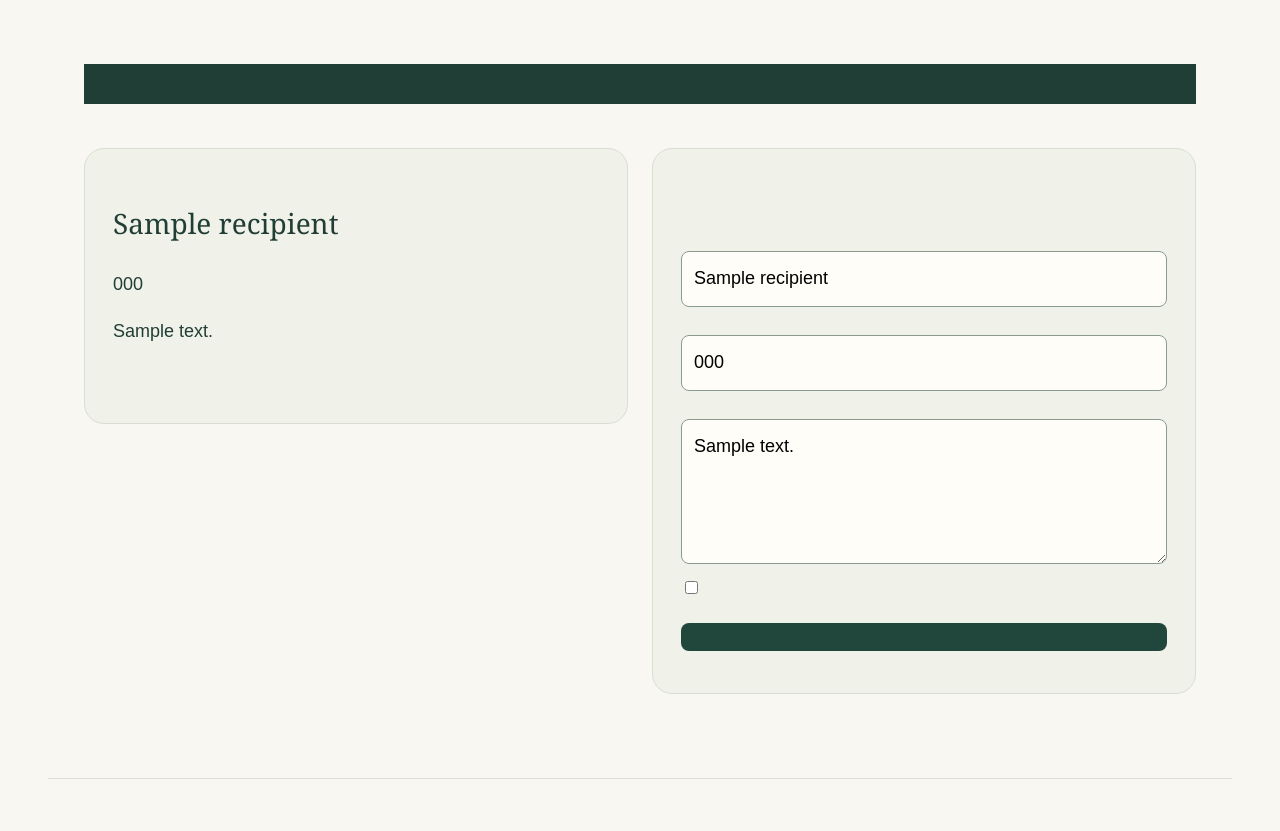
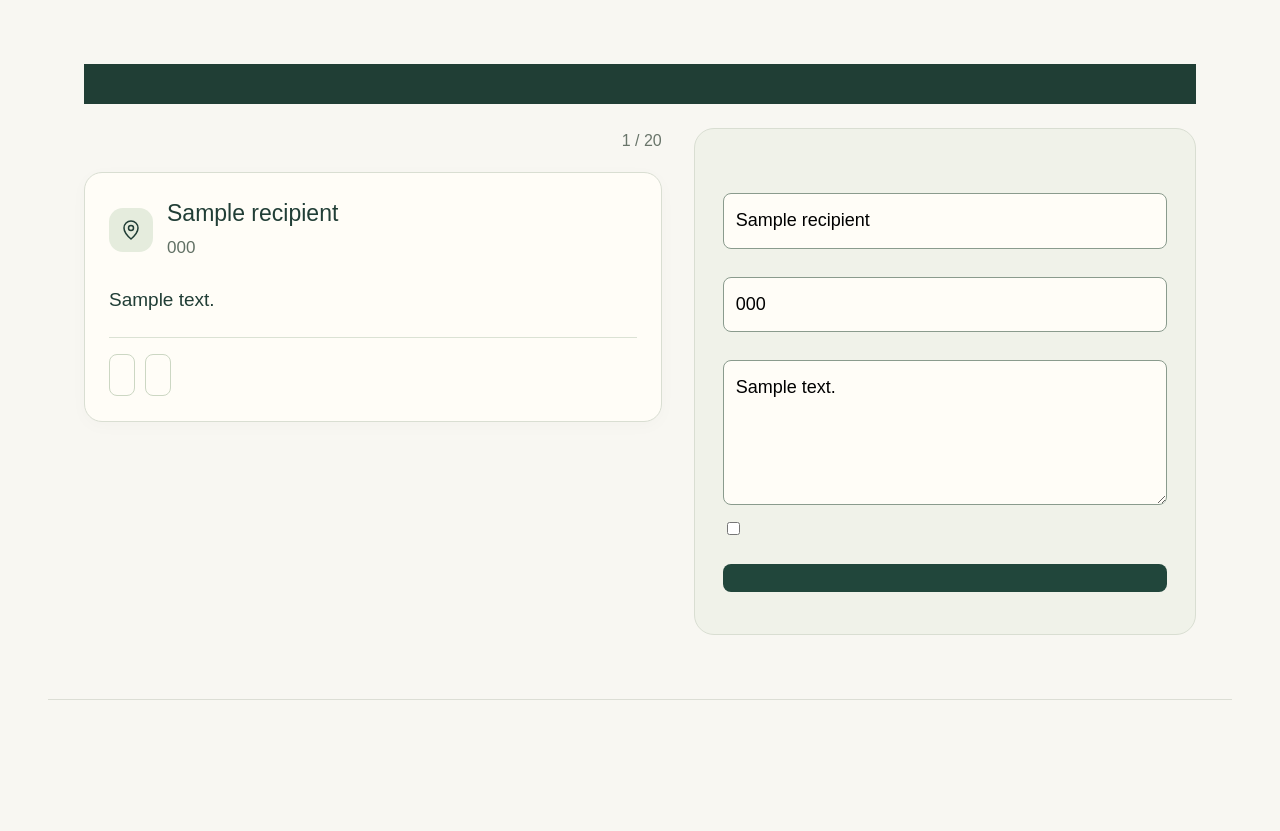
Before and after one commit to lemanty/Team-Odyssey, a Spring app: template src/main/resources/templates/addresses.html in a window 1280 px wide. Shown: the part 100-931 px from the top of the page. After the commit the page ends 800 px from the top, so only its background shows below. Run offline with Thymeleaf, Linux system fonts and the light colour scheme; the template is opened without the code that fills it: most values are stand-ins (such as "Sample title", 1, 10 or a date in 2020); data that the repository does not hold is empty; some of the project's set-up classes (security, data sources, template engines, error pages and the like) are left out, and stand-ins take their place.

Commit message:
Align catalogue actions and refine saved address cards

```diff
--- a/src/main/resources/static/css/style.css
+++ b/src/main/resources/static/css/style.css
@@ -1318,3 +1318,35 @@
     border-radius: 8px; font: inherit; background: #fffdf7;
 }
 .variant-picker p { font-size: 16px; line-height: 1.6; color: var(--muted); }
+
+/* Address book: compact, readable cards and a separate editing panel. */
+.address-layout { grid-template-columns:minmax(0,1.15fr) minmax(0,1fr); align-items:start; gap:32px; }
+.address-list { min-width:0; }
+.address-list-heading { display:flex; align-items:center; justify-content:space-between; margin-bottom:18px; gap:16px; }
+.address-list-heading h2 { margin:0; font-family:inherit; font-size:22px; font-weight:600; line-height:1.4; }
+.address-list-heading>span { color:#69756a; font-size:16px; }
+.address-page .address-card { padding:24px; margin:0 0 18px; background:#fffdf7; border:1px solid #d9ded2; border-radius:18px; box-shadow:0 4px 18px #203e3506; }
+.address-page .address-card.is-default { background:linear-gradient(120deg,#edf2e5,#fffdf7 75%); border-color:#b7c8ac; }
+.address-card-heading { display:flex; align-items:flex-start; justify-content:space-between; gap:12px; }
+.address-recipient { display:flex; align-items:center; gap:14px; min-width:0; }
+.address-recipient>div { min-width:0; }
+.address-recipient h3 { font-family:inherit; font-size:23px; line-height:1.4; margin:0; overflow-wrap:anywhere; }
+.address-page .address-phone { margin:4px 0 0; font-size:17px; color:#617064; overflow-wrap:anywhere; }
+.address-icon { display:grid; place-items:center; flex-shrink:0; width:44px; height:44px; border-radius:14px; background:#e5ecdd; }
+.address-icon svg { width:24px; height:24px; }
+.address-default-badge { padding:6px 10px; border-radius:8px; font-size:14px; font-weight:600; white-space:nowrap; color:#385b40; background:#e1ead7; }
+.address-destination { margin:22px 0; }
+.address-caption { font-size:14px; color:#617064; }
+.address-page .address-text { margin:6px 0 0; font-size:19px; line-height:1.65; }
+.address-page .address-actions { padding-top:16px; border-top:1px solid #dbe2d4; gap:10px; }
+.address-action { display:inline-flex; align-items:center; justify-content:center; padding:8px 12px; min-height:42px; box-sizing:border-box; border:1px solid #ccd7c3; border-radius:8px; background:transparent; color:#294a3e; font:inherit; font-size:16px; text-decoration:none; cursor:pointer; }
+.address-action:hover { background:#e7eddf; }
+.address-action:focus-visible { outline:2px solid #61775e; outline-offset:3px; }
+.address-actions .address-delete { margin-left:auto; }
+.address-delete .address-action { color:#865343; border-color:transparent; }
+.address-delete .address-action:hover { background:#f3e7df; }
+.address-page .address-editor { margin:0; background:#f0f2e9; }
+.address-editor h2 { font-family:inherit; font-size:24px; margin:0 0 8px; }
+.address-empty { padding:28px; border:1px dashed #bac9af; border-radius:16px; line-height:1.7; }
+@media(max-width:800px) { .address-layout { grid-template-columns:1fr; } }
+@media(max-width:420px) { .address-page .address-card { padding:18px; } .address-icon { display:none; } .address-recipient h3 { font-size:21px; } }
--- a/src/main/resources/templates/addresses.html
+++ b/src/main/resources/templates/addresses.html
@@ -1,6 +1,21 @@
-<!DOCTYPE html><html lang="en" th:lang="${zh?'zh-CN':'en'}" xmlns:th="http://www.thymeleaf.org"><head><meta charset="UTF-8"><meta name="viewport" content="width=device-width,initial-scale=1"><title th:text="${zh?'收货地址 | Odyssey':'Addresses | Odyssey'}"></title><link rel="stylesheet" th:href="@{/css/style.css(v=options-1)}"></head><body><header th:replace="~{fragments/layout :: header('account')}"></header>
-<main class="order-page"><a class="detail-back" th:href="@{/account}" th:text="${zh?'← 我的账号':'← My account'}"></a><h1 th:text="${zh?'收货地址':'Your addresses'}"></h1><p th:text="${zh?'保存常用地址，结算时轻松选择。最多20个地址。':'Keep your delivery details ready for checkout. Save up to 20 addresses.'}"></p>
+<!DOCTYPE html><html lang="en" th:lang="${zh?'zh-CN':'en'}" xmlns:th="http://www.thymeleaf.org"><head><meta charset="UTF-8"><meta name="viewport" content="width=device-width,initial-scale=1"><title th:text="${zh?'收货地址 | Odyssey':'Addresses | Odyssey'}"></title><link rel="stylesheet" th:href="@{/css/style.css(v=options-2)}"></head><body><header th:replace="~{fragments/layout :: header('account')}"></header>
+<main class="order-page address-page"><a class="detail-back" th:href="@{/account}" th:text="${zh?'← 我的账号':'← My account'}"></a><h1 th:text="${zh?'收货地址':'Your addresses'}"></h1><p th:text="${zh?'保存常用地址，结算时轻松选择。最多20个地址。':'Keep your delivery details ready for checkout. Save up to 20 addresses.'}"></p>
 <p role="status" th:if="${addressMessage != null}" th:text="${storeText.text(addressMessage,zh)}"></p><p role="alert" class="cart-error" th:if="${addressError != null}" th:text="${storeText.text(addressError,zh)}"></p><p th:unless="${databaseAvailable}" th:text="${zh?'地址管理需要数据库模式。':'Address management requires database mode.'}"></p>
-<div class="order-grid" th:if="${databaseAvailable}"><section><p th:if="${#lists.isEmpty(addresses)}" th:text="${zh?'还没有保存地址，在右侧添加第一个地址吧。':'No saved addresses yet. Add your first address.'}"></p><article class="order-card address-card" th:each="a:${addresses}"><span class="support-state" th:if="${a.isDefault}" th:text="${zh?'默认地址':'Default'}"></span><h2 th:text="${a.recipient}"></h2><p th:text="${a.phone}"></p><p class="address-text" th:text="${a.addressLine}"></p><div class="address-actions"><a th:href="@{/account/addresses(edit=${a.id})}" th:text="${zh?'编辑':'Edit'}"></a><form th:unless="${a.isDefault}" method="post" th:action="@{/account/addresses/{id}/default(id=${a.id})}"><button class="text-button" th:text="${zh?'设为默认':'Set as default'}"></button></form><form method="post" th:action="@{/account/addresses/{id}/delete(id=${a.id})}"><button class="text-button" th:text="${zh?'删除':'Delete'}"></button></form></div></article></section>
-<form class="order-card order-form" method="post" th:action="@{/account/addresses}"><h2 th:text="${editing!=null and editing.id>0 ? (zh?'编辑地址':'Edit address') : (zh?'添加地址':'Add address')}"></h2><input th:if="${editing!=null and editing.id>0}" type="hidden" name="id" th:value="${editing.id}"><label for="recipient" th:text="${zh?'收件人':'Recipient'}"></label><input id="recipient" name="recipient" autocomplete="name" maxlength="80" required th:value="${editing?.recipient}"><label for="phone" th:text="${zh?'联系电话':'Phone'}"></label><input id="phone" name="phone" type="tel" autocomplete="tel" maxlength="40" required th:value="${editing?.phone}"><label for="addressLine" th:text="${zh?'完整地址（国家、城市、街道、门牌号及邮编）':'Full address (country, city, street, unit and postal code)'}"></label><textarea id="addressLine" name="addressLine" autocomplete="street-address" maxlength="350" required rows="4" th:text="${editing?.addressLine}"></textarea><label class="address-default"><input type="checkbox" name="makeDefault" value="true" th:checked="${editing!=null and editing.isDefault}"><span th:text="${zh?'设为默认收货地址':'Use as default delivery address'}"></span></label><button class="order-button" th:text="${zh?'保存地址':'Save address'}"></button><a th:if="${editing!=null}" th:href="@{/account/addresses}" th:text="${zh?'取消编辑':'Cancel editing'}"></a></form></div>
+<div class="order-grid address-layout" th:if="${databaseAvailable}"><section class="address-list" aria-labelledby="saved-address-title">
+<div class="address-list-heading"><h2 id="saved-address-title" th:text="${zh?'已保存的地址':'Saved addresses'}"></h2><span th:text="${#lists.size(addresses)} + ' / 20'"></span></div>
+<p class="address-empty" th:if="${#lists.isEmpty(addresses)}" th:text="${zh?'还没有保存地址。添加常用地址，让下次结算更轻松。':'Save your first address for an easier checkout next time.'}"></p>
+<article class="address-card" th:each="a:${addresses}" th:classappend="${a.isDefault?'is-default':''}">
+    <div class="address-card-heading">
+        <div class="address-recipient"><span class="address-icon" aria-hidden="true"><svg viewBox="0 0 24 24" fill="none" stroke="currentColor" stroke-width="1.5"><path d="M19 10c0 5-7 11-7 11S5 15 5 10a7 7 0 1 1 14 0Z"/><circle cx="12" cy="10" r="2.5"/></svg></span><div><h3 th:text="${a.recipient}"></h3><p class="address-phone" th:text="${a.phone}"></p></div></div>
+        <span class="address-default-badge" th:if="${a.isDefault}" th:text="${zh?'默认地址':'Default'}"></span>
+    </div>
+    <div class="address-destination"><span class="address-caption" th:text="${zh?'收货地址':'Delivery address'}"></span><p class="address-text" th:text="${a.addressLine}"></p></div>
+    <div class="address-actions">
+        <a class="address-action" th:href="@{/account/addresses(edit=${a.id})}" th:text="${zh?'编辑地址':'Edit address'}"></a>
+        <form th:unless="${a.isDefault}" method="post" th:action="@{/account/addresses/{id}/default(id=${a.id})}"><button class="address-action" th:text="${zh?'设为默认':'Set as default'}"></button></form>
+        <form class="address-delete" method="post" th:action="@{/account/addresses/{id}/delete(id=${a.id})}"><button class="address-action" th:text="${zh?'删除':'Delete'}"></button></form>
+    </div>
+</article>
+</section>
+<form class="order-card order-form address-editor" method="post" th:action="@{/account/addresses}"><h2 th:text="${editing!=null and editing.id>0 ? (zh?'编辑地址':'Edit address') : (zh?'添加地址':'Add address')}"></h2><input th:if="${editing!=null and editing.id>0}" type="hidden" name="id" th:value="${editing.id}"><label for="recipient" th:text="${zh?'收件人':'Recipient'}"></label><input id="recipient" name="recipient" autocomplete="name" maxlength="80" required th:value="${editing?.recipient}"><label for="phone" th:text="${zh?'联系电话':'Phone'}"></label><input id="phone" name="phone" type="tel" autocomplete="tel" maxlength="40" required th:value="${editing?.phone}"><label for="addressLine" th:text="${zh?'完整地址（国家、城市、街道、门牌号及邮编）':'Full address (country, city, street, unit and postal code)'}"></label><textarea id="addressLine" name="addressLine" autocomplete="street-address" maxlength="350" required rows="4" th:text="${editing?.addressLine}"></textarea><label class="address-default"><input type="checkbox" name="makeDefault" value="true" th:checked="${editing!=null and editing.isDefault}"><span th:text="${zh?'设为默认收货地址':'Use as default delivery address'}"></span></label><button class="order-button" th:text="${zh?'保存地址':'Save address'}"></button><a th:if="${editing!=null}" th:href="@{/account/addresses}" th:text="${zh?'取消编辑':'Cancel editing'}"></a></form></div>
 </main><footer th:replace="~{fragments/layout :: footer}"></footer></body></html>
--- a/src/main/resources/templates/products.html
+++ b/src/main/resources/templates/products.html
@@ -4,8 +4,8 @@
     <meta charset="UTF-8">
     <meta name="viewport" content="width=device-width, initial-scale=1">
     <title th:text="${storeText.text('Our catalogue | Odyssey', zh)}">Our catalogue | Odyssey</title>
-    <link rel="stylesheet" th:href="@{/css/style.css(v=options-1)}">
-    <link rel="stylesheet" th:href="@{/css/catalogue-design.css(v=readable-1)}">
+    <link rel="stylesheet" th:href="@{/css/style.css(v=options-2)}">
+    <link rel="stylesheet" th:href="@{/css/catalogue-design.css(v=options-2)}">
     <script defer th:src="@{/js/catalogue-filters.js(v=1)}"></script>
     <script defer th:src="@{/js/catalogue-reveal.js(v=1)}"></script>
 </head>
@@ -70,6 +70,7 @@
                 <span class="card-detail-link"><span th:text="${storeText.text('Discover this piece', zh)}">Discover this piece</span> <span aria-hidden="true">↗</span></span>
             </div>
             </a>
+            <div class="product-purchase-actions">
             <a class="cart-button guest-cart-button" th:unless="${signedIn}" th:href="@{/login(cartRequired='true')}" th:text="${zh ? '加入购物车' : 'Add to bag'}"></a>
             <a th:if="${signedIn and product.category == 'Clothing'}" class="cart-button" th:href="@{/products/{id}(id=${product.id})}" th:text="${zh ? '选择规格 / 加入购物车' : 'Choose options / Add to bag'}"></a>
             <form th:if="${signedIn and product.category != 'Clothing'}" class="add-to-cart" method="post" th:action="@{/cart/add}">
@@ -77,6 +78,7 @@
                 <input type="hidden" name="productId" th:value="${product.id}">
                 <button type="submit" class="cart-button" th:disabled="${product.stockQuantity == null or product.stockQuantity <= 0}" th:text="${storeText.text(product.stockQuantity == null ? 'Stock unavailable' : (product.stockQuantity <= 0 ? 'Out of stock' : 'Add to bag'), zh)}"><span th:text="${storeText.text('Add to bag', zh)}">Add to bag</span></button>
             </form>
+            </div>
         </article>
     </div>
 </main>
```
Also changed, not shown: src/main/resources/static/css/catalogue-design.css.
